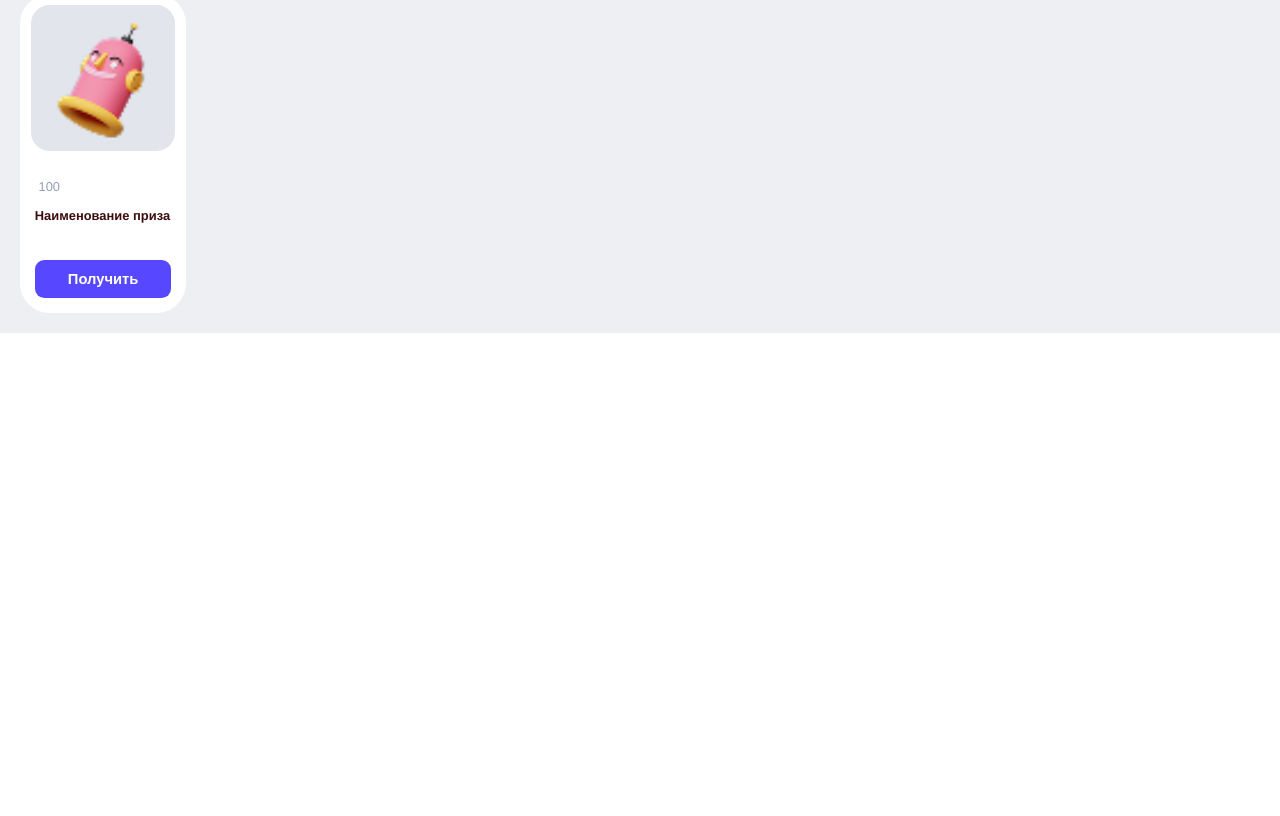
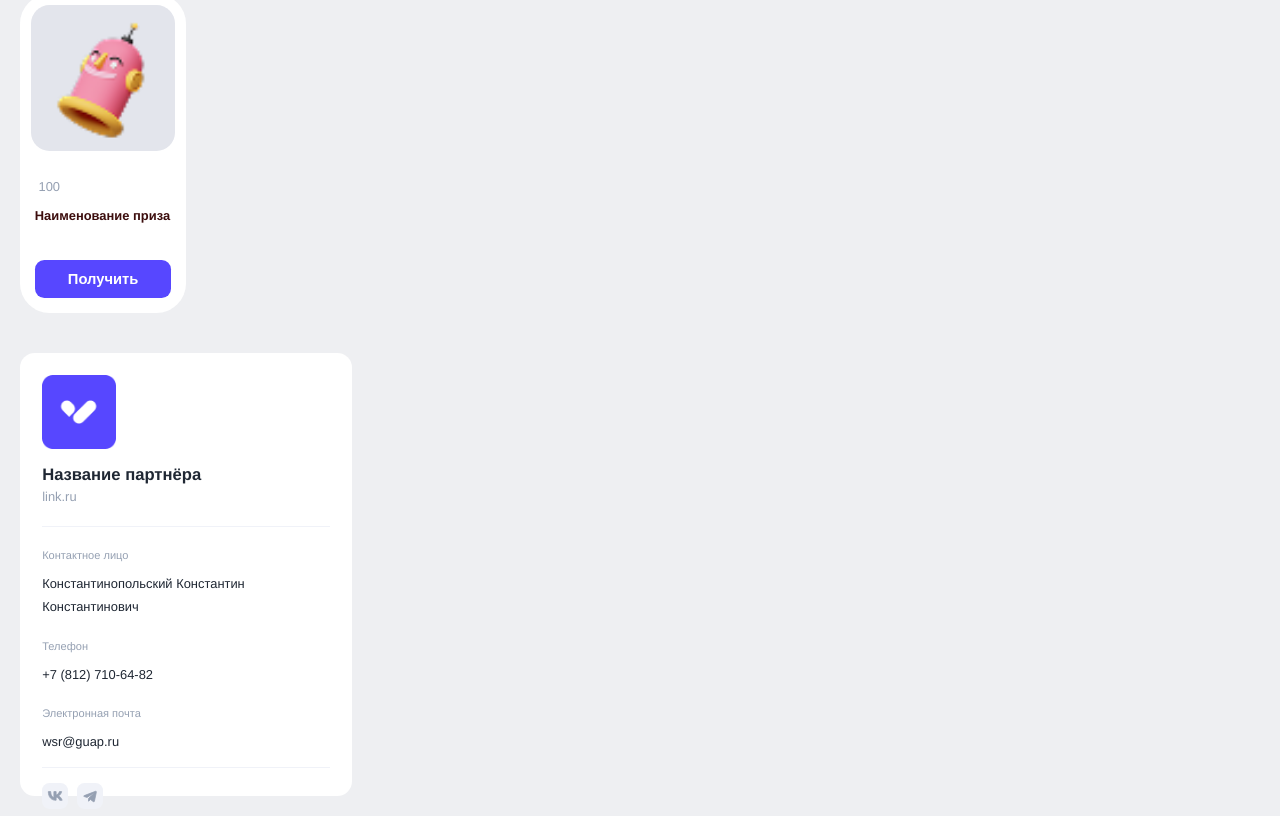
Before and after one commit to Aldiyar-B/Paraweb, a React (Vite) app: page / in a window 1280 px wide. Shown: the part 1470-2286 px from the top of the page. Before the commit the page ends 1803 px from the top, so only its background shows below. Built offline with nearby package versions, Linux system fonts and the light colour scheme.

Commit message:
partner-card сделан

```diff
--- a/src/components/ImagePlaceholder/ImagePlaceholder.module.scss
+++ b/src/components/ImagePlaceholder/ImagePlaceholder.module.scss
@@ -4,41 +4,39 @@
 .placeholder {
   display: flex;
   align-items: center;
-  justify-content: center;
+  justify-content: flex-start;
   background-color: var(--gray-color-4);
   border-radius: 1.5rem;
+  flex-shrink: 0; // Запрещаем уменьшение размера
+  width: auto;
 
   &--rating-card {
     width: 15.6rem;
     height: 15.6rem;
-    padding: 4rem;
 
     @include mobile {
       width: 9.5rem;
       height: 9.5rem;
-      padding: 2.5rem;
     }
   }
 
   &--profile {
     width: 12rem;
     height: 12rem;
-    padding: 3.7rem;
+
     @include mobile {
       width: 7.5rem;
       height: 7.5rem;
-      padding: 2rem;
     }
   }
 
   &--menu {
     width: 7.5rem;
     height: 7.5rem;
-    padding: 2rem;
+
     @include mobile {
       width: 2.4rem;
       height: 2.4rem;
-      padding: 0.6rem;
       border-radius: 0.5rem;
     }
   }
@@ -47,18 +45,17 @@
     width: 2.5rem;
     height: 2.5rem;
     border-radius: 0.8rem;
-    padding: 0.6rem;
+
     @include mobile {
       width: 2.4rem;
       height: 2.4rem;
-      padding: 0.6rem;
       border-radius: 0.5rem;
     }
   }
 }
 
 .image {
-  width: 100%;
-  height: 100%;
+  max-width: 100%;
+  max-height: 100%;
   object-fit: contain;
 }
--- /dev/null
+++ b/src/style/components/PartnerCard/PartnerCard.jsx
@@ -0,0 +1,95 @@
+import React from 'react';
+import PropTypes from 'prop-types';
+import styles from './PartnerCard.module.scss';
+import ImagePlaceholder from '../../../components/ImagePlaceholder/ImagePlaceholder';
+import Button from '../../../components/Button/Button';
+
+const icons = import.meta.glob('../../../assets/svg/icons/*.svg', {
+  eager: true,
+  as: 'raw',
+});
+{
+  /* */
+}
+
+const getIcon = (iconName) => {
+  return (
+    icons[`../../../assets/svg/icons/${iconName}.svg`] ||
+    '<!-- Icon not found -->'
+  );
+};
+
+const PartnerCard = ({ name, link, contactName, phone, email }) => {
+  return (
+    <div className={styles['partner-card']}>
+      <div className={styles['partner-card__header']}>
+        <div className={styles['partner-card__image']}>
+          <ImagePlaceholder
+            className={styles['partner-card__img']}
+            src="./src/assets/images/logo.png"
+          />
+        </div>
+        <h3
+          className={styles['partner-card__title']}
+          onClick={() => window.open(link, '_blank')}
+        >
+          {name}
+        </h3>
+        <span className={styles['partner-card__link']}>{link}</span>
+      </div>
+
+      <div className={styles['partner-card__content']}>
+        <div className={styles['partner-card__row']}>
+          <span className={styles['partner-card__label']}>Контактное лицо</span>
+          <p className={styles['partner-card__value']}>{contactName}</p>
+        </div>
+
+        <div className={styles['partner-card__row']}>
+          <span className={styles['partner-card__label']}>Телефон</span>
+          <a
+            href={`tel:${phone.replace(/[^0-9+]/g, '')}`}
+            className={styles['partner-card__value']}
+          >
+            {phone}
+          </a>
+        </div>
+
+        <div className={styles['partner-card__row']}>
+          <span className={styles['partner-card__label']}>
+            Электронная почта
+          </span>
+          <a href={`mailto:${email}`} className={styles['partner-card__value']}>
+            {email}
+          </a>
+        </div>
+      </div>
+
+      <div className={styles['partner-card__footer']}>
+        <div className={styles['partner-card__socials']}>
+          <Button
+            iconLeft="social-vk"
+            showIconLeft="true"
+            name="icon-fill"
+            className={styles['partner-card__social']}
+          />
+          <Button
+            iconLeft="social-tg"
+            showIconLeft="true"
+            name="icon-fill"
+            className={styles['partner-card__social']}
+          />
+        </div>
+      </div>
+    </div>
+  );
+};
+
+PartnerCard.propTypes = {
+  name: PropTypes.string.isRequired,
+  link: PropTypes.string.isRequired,
+  contactName: PropTypes.string.isRequired,
+  phone: PropTypes.string.isRequired,
+  email: PropTypes.string.isRequired,
+};
+
+export default PartnerCard;
--- /dev/null
+++ b/src/style/components/PartnerCard/PartnerCard.module.scss
@@ -0,0 +1,141 @@
+@use '../../global/breakpoints.scss' as *;
+@use '../../utils/typography.scss' as *;
+
+.partner-card {
+  width: 100%;
+  max-width: 36rem;
+  height: 48rem;
+  padding: 2.4rem;
+  border-radius: 1.6rem;
+  background-color: var(--white);
+  transition:
+    transform 0.3s ease,
+    box-shadow 0.3s ease;
+
+  @include mobile {
+    max-width: 35rem;
+    height: 38rem;
+  }
+  &__header {
+    border-bottom: 0.1rem solid var(--gray-color-2);
+    padding-bottom: 2.4rem;
+    @include mobile {
+      padding-bottom: 1.5rem;
+    }
+  }
+  &__image {
+    width: 8rem;
+    height: 8rem;
+    img {
+      width: 100%;
+      height: 100%;
+    }
+    @include mobile {
+      width: 6.4rem;
+      height: 6.4rem;
+    }
+  }
+  &__title {
+    font-size: 1.8rem;
+    font-weight: 700;
+    color: var(--text-color);
+    margin-bottom: 0.8rem;
+    cursor: pointer;
+    transition: color 0.3s ease;
+    margin-top: 2rem;
+    &:hover {
+      color: var(--ultramarine-dark-color);
+    }
+  }
+  a,
+  p {
+    color: var(--text-color);
+    margin-top: 4px;
+  }
+  &__link {
+    font-size: 1.4rem;
+    color: var(--text-secondary-color);
+    word-break: break-all;
+  }
+
+  &__content {
+    display: flex;
+    flex-direction: column;
+    gap: 2rem;
+    margin-top: 2rem;
+    @include text-body-small;
+    @include mobile {
+      gap: 1.2rem;
+      margin-top: 1rem;
+    }
+  }
+
+  &__row {
+    display: flex;
+    flex-direction: column;
+    gap: 0.4rem;
+    @include mobile {
+      gap: 0rem;
+    }
+  }
+  &__row:last-child {
+    padding-bottom: 1.5rem;
+    @include mobile {
+      padding-bottom: 0.5rem;
+    }
+  }
+
+  &__label {
+    font-size: 1.2rem;
+    color: var(--text-secondary-color);
+  }
+
+  &__value {
+    color: var(--text-primary-color);
+    font-weight: 500;
+    line-height: 2.5rem;
+    letter-spacing: 0%;
+
+    a {
+      color: inherit;
+      text-decoration: none;
+
+      &:hover {
+        text-decoration: underline;
+      }
+    }
+  }
+
+  &__footer {
+    margin-top: auto;
+    padding-top: 1.6rem;
+    border-top: 0.1rem solid var(--gray-color-2);
+    display: flex;
+    justify-content: flex-start;
+    gap: 1rem;
+
+    svg path {
+      fill: var(--text-secondary-color);
+      stroke: var(--text-secondary-color);
+
+      &:hover,
+      &:active {
+      }
+    }
+  }
+
+  &__socials {
+    display: flex;
+    gap: 1rem;
+  }
+  &__social {
+  }
+
+  @include mobile {
+    padding: 1.6rem;
+
+    &__title {
+      font-size: 1.6rem;
+    }
+  }
+}
--- a/src/views/News.jsx
+++ b/src/views/News.jsx
@@ -6,6 +6,7 @@
 import DocumentCard from '../style/components/DocumentCard/DocumentCard';
 import LevelCard from '../style/components/LevelCard/LevelCard';
 import ProductCard from '../style/components/ProductCard/ProductCard';
+import PartnerCard from '../style/components/PartnerCard/PartnerCard';
 
 const event = {
   date: '30',
@@ -25,6 +26,14 @@
   name: 'Константинопольский Константин Константинович',
   role: 'Ответственный',
   avatar: personAvatar,
+};
+
+const partner = {
+  name: 'Название партнёра',
+  link: 'link.ru',
+  contactName: 'Константинопольский Константин Константинович',
+  phone: '+7 (812) 710-64-82',
+  email: 'wsr@guap.ru',
 };
 function News() {
   return (
@@ -81,7 +90,6 @@
           disabled
         />
       </div>
-      {/* Новый блок с ProductCard */}
       <div
         style={{
           display: 'flex',
@@ -99,6 +107,16 @@
           buttonText="Получить"
         />
       </div>
+      <div
+        style={{
+          display: 'flex',
+          gap: '20px',
+          padding: '20px',
+          flexWrap: 'wrap',
+        }}
+      >
+        <PartnerCard {...partner} />
+      </div>
     </div>
   );
 }
```
Also changed, not shown: src/assets/images/logo.png (added).
